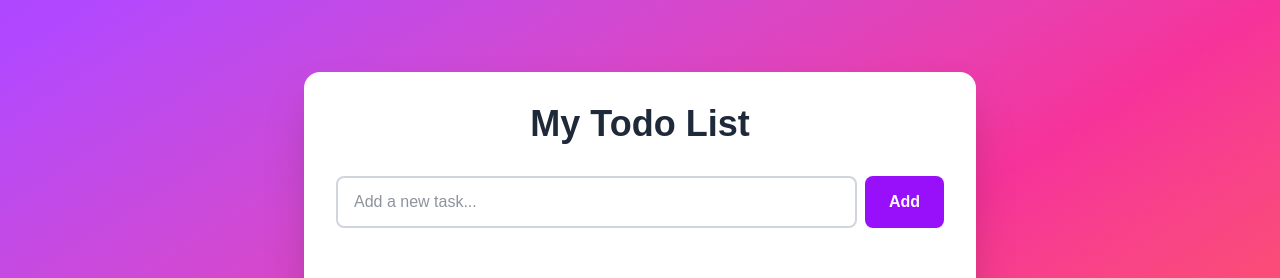
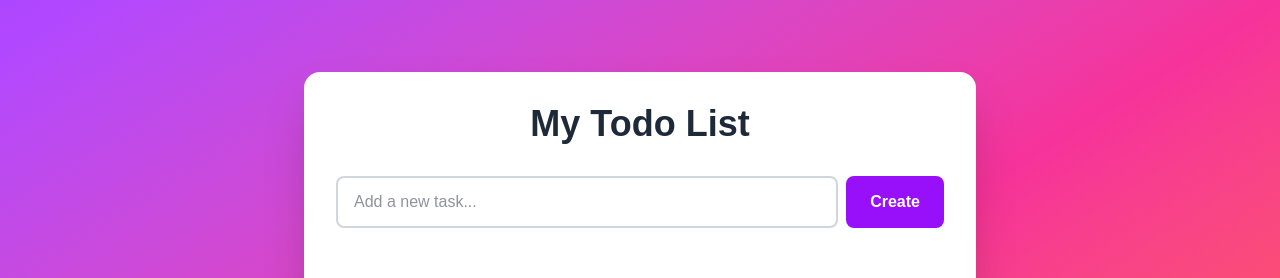
Before and after one commit to ns-test-org/test-app, a Next.js app in the folder packages/test-app/: page / in a window 1280 px wide. Shown: the top 278 px of the page. Built offline with nearby package versions, Linux system fonts and the light colour scheme.

Commit message:
AI chat session: Updated code and files

```diff
--- a/packages/test-app/src/app/page.tsx
+++ b/packages/test-app/src/app/page.tsx
@@ -63,7 +63,7 @@ export default function TodoList() {
               onClick={addTodo}
               className="px-6 py-3 bg-purple-600 text-white rounded-lg hover:bg-purple-700 transition-colors font-semibold"
             >
-              Add
+              Create
             </button>
           </div>
 
```
